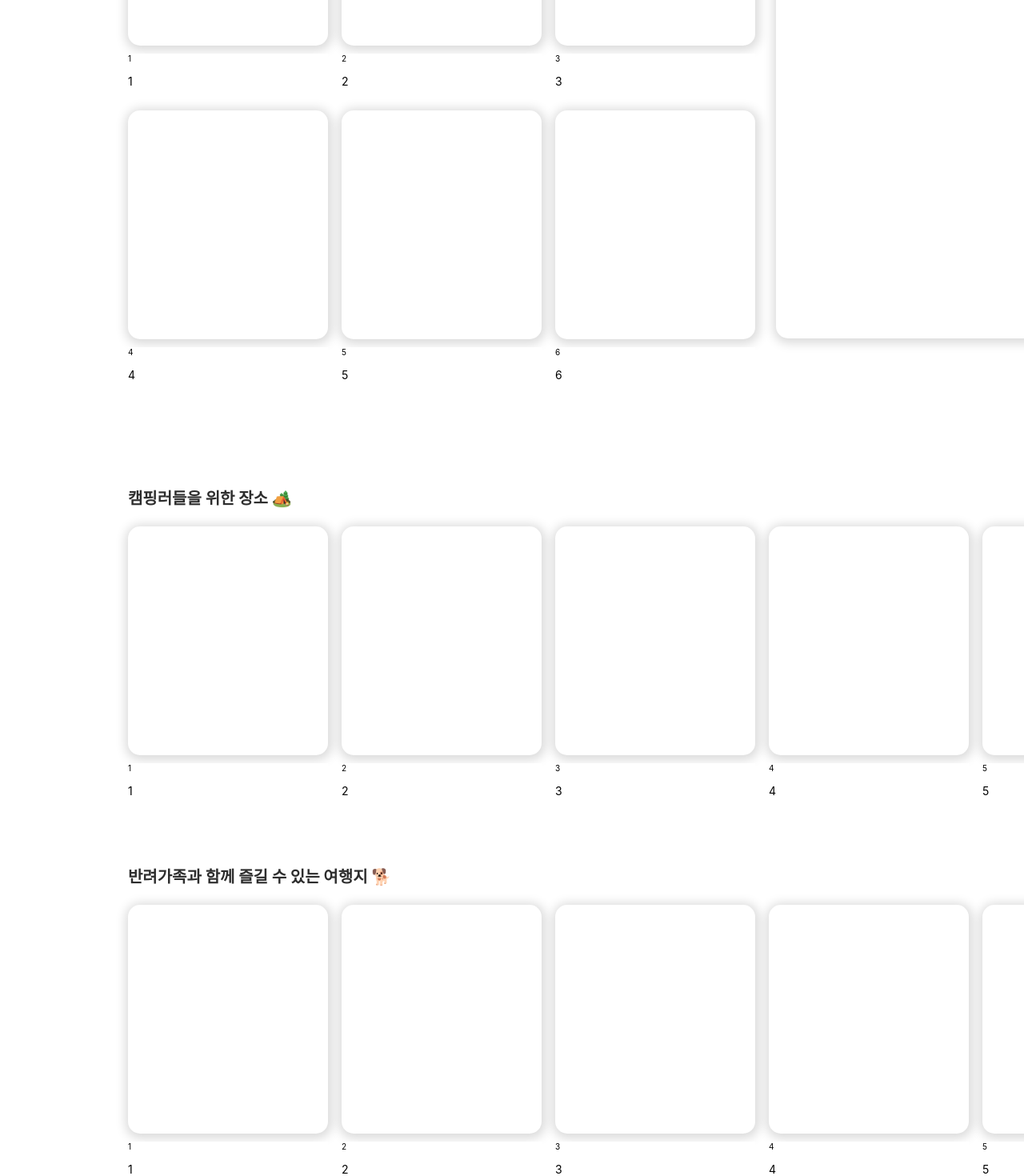
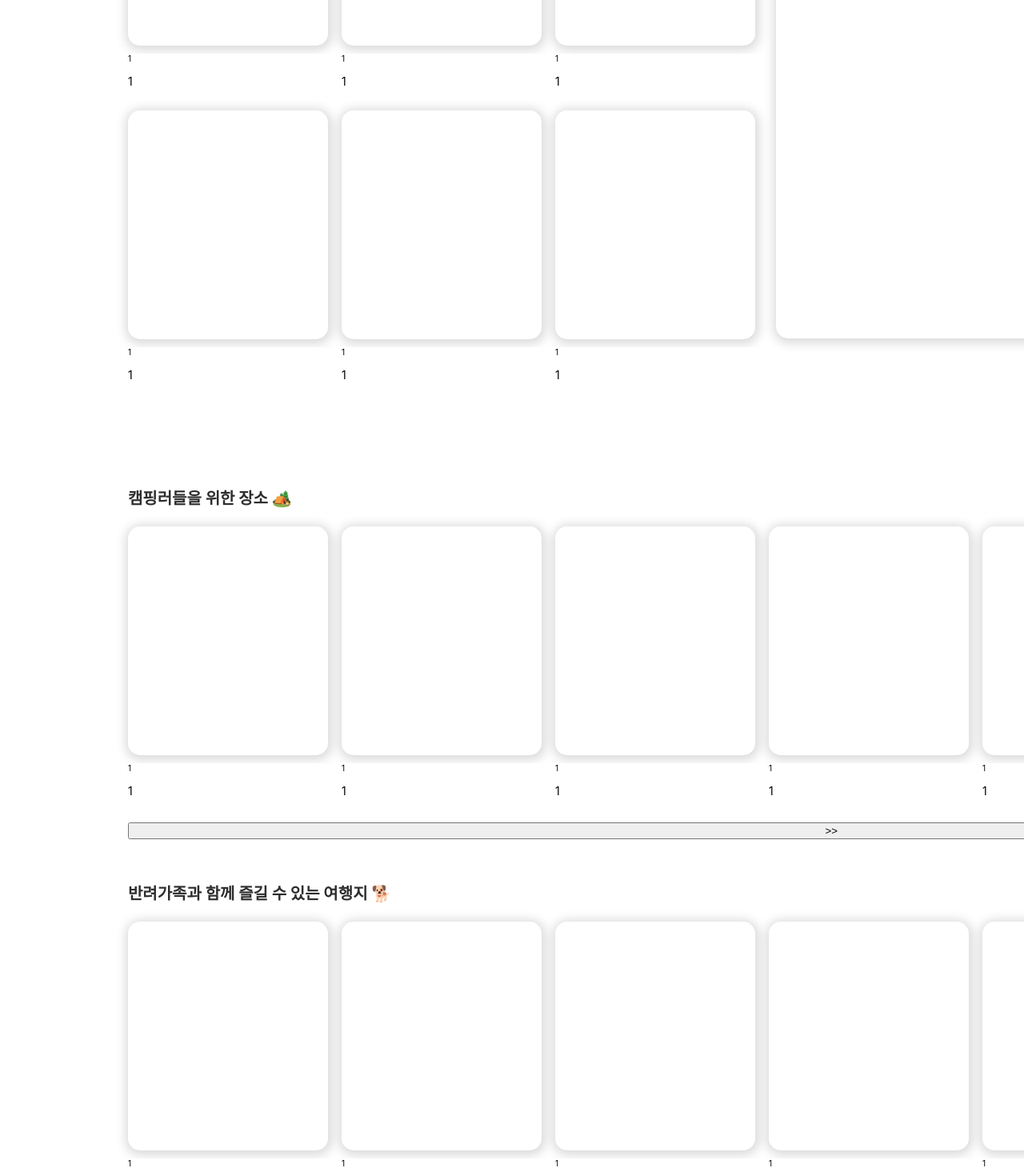
Before and after one commit to G-A-L-E/FrontEnd, a Next.js app in the folder gale/: page / in a window 1280 px wide. Shown: the part 880-2350 px from the top of the page at 80% size. Built offline with nearby package versions, Linux system fonts and the light colour scheme.

Commit message:
20221019

```diff
--- /dev/null
+++ b/gale/pages/components/Card.tsx
@@ -0,0 +1,39 @@
+import styled from 'styled-components';
+
+const CardWrap = styled.div`
+    width: 250px;
+    height: 339px;
+    margin-right: 17px;
+    flex-shrink:0;
+`
+const CardImg = styled.div`
+    position: relative;
+    height: 286px;
+
+    background: #ffffff;
+    box-shadow: 1px 2px 13px 4px rgba(0, 0, 0, 0.15);
+    border-radius: 15px;
+`
+const CardLocal = styled.p`
+    position: relative;
+    height: 12px;
+    background-color: #FFFFFF;
+    margin-bottom: 8px;
+    font-size: 1rem;
+`
+const CardPlace = styled.p`
+    position: relative;
+    height: 17px;
+    background-color: #FFFFFF;
+    font-size: 1.4rem;
+`
+
+export default function Card(){
+    return(
+        <CardWrap>
+              <CardImg />
+              <CardLocal>1</CardLocal>
+              <CardPlace>1</CardPlace>
+        </CardWrap>
+    )
+}
--- /dev/null
+++ b/gale/pages/components/Slide.tsx
@@ -0,0 +1,31 @@
+import styled from 'styled-components';
+import Card from './Card';
+
+const SlideWrap = styled.div`
+    position: relative;
+    width: 100%;
+    height: 360px;
+    top: 48px;
+    margin-bottom: 58px;
+    background-color: #ffffff;
+    display: flex;
+    flex-direction: row;
+`
+
+export default function Slide() {
+    console.log();
+    return (
+        <SlideWrap>
+            <Card />
+            <Card />
+            <Card />
+            <Card />
+            <Card />
+            <Card />
+            <Card />
+            <Card />
+            <Card />
+            <Card />
+        </SlideWrap>
+    )
+}
--- a/gale/pages/index.tsx
+++ b/gale/pages/index.tsx
@@ -1,5 +1,8 @@
 import type { NextPage } from 'next'
+import { useState } from 'react';
 import styled from 'styled-components';
+import Slide from './components/Slide';
+import Card from './components/Card';
 
 const Wrapper: any = styled.div`
   margin: 0 auto;
@@ -71,33 +74,6 @@ const BodayTitleGridRight: any = styled.div`
     box-shadow: 1px 2px 13px 4px rgba(0, 0, 0, 0.15);
     border-radius: 15px;
 `
-const CardWrap = styled.div`
-    width: 250px;
-    height: 339px;
-    margin-right: 17px;
-    flex-shrink:0;
-`
-const CardImg = styled.div`
-    position: relative;
-    height: 286px;
-
-    background: #ffffff;
-    box-shadow: 1px 2px 13px 4px rgba(0, 0, 0, 0.15);
-    border-radius: 15px;
-`
-const CardLocal = styled.p`
-    position: relative;
-    height: 12px;
-    background-color: #FFFFFF;
-    margin-bottom: 8px;
-    font-size: 1rem;
-`
-const CardPlace = styled.p`
-    position: relative;
-    height: 17px;
-    background-color: #FFFFFF;
-    font-size: 1.4rem;
-`
 const SlideWrap = styled.div`
     position: relative;
     width: 100%;
@@ -107,10 +83,17 @@ const SlideWrap = styled.div`
     background-color: #ffffff;
     display: flex;
     flex-direction: row;
+    transform : translateX();
 `
 
-
 const Home: NextPage = () => {
+  const [sildePx , setSlidePx] = useState(0);
+  const toNext = () =>{
+    if(sildePx > 0){
+      setSlidePx(sildePx + 500);
+      console.log(sildePx);
+    }
+  }
   return (
     <Wrapper>
       <WrapperHeader>
@@ -120,117 +103,23 @@ const Home: NextPage = () => {
         <Titles>인기 있는 여행지 🔥</Titles>
         <BodyTitle>
           <BodayTitleGridLeft>
-            <CardWrap>
-              <CardImg />
-              <CardLocal>1</CardLocal>
-              <CardPlace>1</CardPlace>
-            </CardWrap>
-            <CardWrap>
-              <CardImg />
-              <CardLocal>2</CardLocal>
-              <CardPlace>2</CardPlace>
-            </CardWrap>
-            <CardWrap>
-              <CardImg />
-              <CardLocal>3</CardLocal>
-              <CardPlace>3</CardPlace>
-            </CardWrap>
-            <CardWrap>
-              <CardImg />
-              <CardLocal>4</CardLocal>
-              <CardPlace>4</CardPlace>
-            </CardWrap>
-            <CardWrap>
-              <CardImg />
-              <CardLocal>5</CardLocal>
-              <CardPlace>5</CardPlace>
-            </CardWrap>
-            <CardWrap>
-              <CardImg />
-              <CardLocal>6</CardLocal>
-              <CardPlace>6</CardPlace>
-            </CardWrap>
+            {/* mapData */}
+            <Card/>
+            <Card/>
+            <Card/>
+            <Card/>
+            <Card/>
+            <Card/>
           </BodayTitleGridLeft>
           <BodayTitleGridRight>
             지도
           </BodayTitleGridRight>
         </BodyTitle>
         <Titles>캠핑러들을 위한 장소 🏕️</Titles>
-        <SlideWrap>
-          <CardWrap>
-            <CardImg />
-            <CardLocal>1</CardLocal>
-            <CardPlace>1</CardPlace>
-          </CardWrap>
-          <CardWrap>
-            <CardImg />
-            <CardLocal>2</CardLocal>
-            <CardPlace>2</CardPlace>
-          </CardWrap>
-          <CardWrap>
-            <CardImg />
-            <CardLocal>3</CardLocal>
-            <CardPlace>3</CardPlace>
-          </CardWrap>
-          <CardWrap>
-            <CardImg />
-            <CardLocal>4</CardLocal>
-            <CardPlace>4</CardPlace>
-          </CardWrap>
-          <CardWrap>
-            <CardImg />
-            <CardLocal>5</CardLocal>
-            <CardPlace>5</CardPlace>
-          </CardWrap>
-          <CardWrap>
-            <CardImg />
-            <CardLocal>6</CardLocal>
-            <CardPlace>6</CardPlace>
-          </CardWrap>
-          <CardWrap>
-            <CardImg />
-            <CardLocal>7</CardLocal>
-            <CardPlace>7</CardPlace>
-          </CardWrap>
-        </SlideWrap>
+        <Slide/>
+        <button onClick={()=>toNext()}>{'>>'}</button>
         <Titles>반려가족과 함께 즐길 수 있는 여행지 🐕</Titles>
-        <SlideWrap>
-          <CardWrap>
-            <CardImg />
-            <CardLocal>1</CardLocal>
-            <CardPlace>1</CardPlace>
-          </CardWrap>
-          <CardWrap>
-            <CardImg />
-            <CardLocal>2</CardLocal>
-            <CardPlace>2</CardPlace>
-          </CardWrap>
-          <CardWrap>
-            <CardImg />
-            <CardLocal>3</CardLocal>
-            <CardPlace>3</CardPlace>
-          </CardWrap>
-          <CardWrap>
-            <CardImg />
-            <CardLocal>4</CardLocal>
-            <CardPlace>4</CardPlace>
-          </CardWrap>
-          <CardWrap>
-            <CardImg />
-            <CardLocal>5</CardLocal>
-            <CardPlace>5</CardPlace>
-          </CardWrap>
-          <CardWrap>
-            <CardImg />
-            <CardLocal>6</CardLocal>
-            <CardPlace>6</CardPlace>
-          </CardWrap>
-          <CardWrap>
-            <CardImg />
-            <CardLocal>7</CardLocal>
-            <CardPlace>7</CardPlace>
-          </CardWrap>
-        </SlideWrap>
+        <Slide/>
       </WrapperBody>
       <WrapperFooter>
         Footer
```
